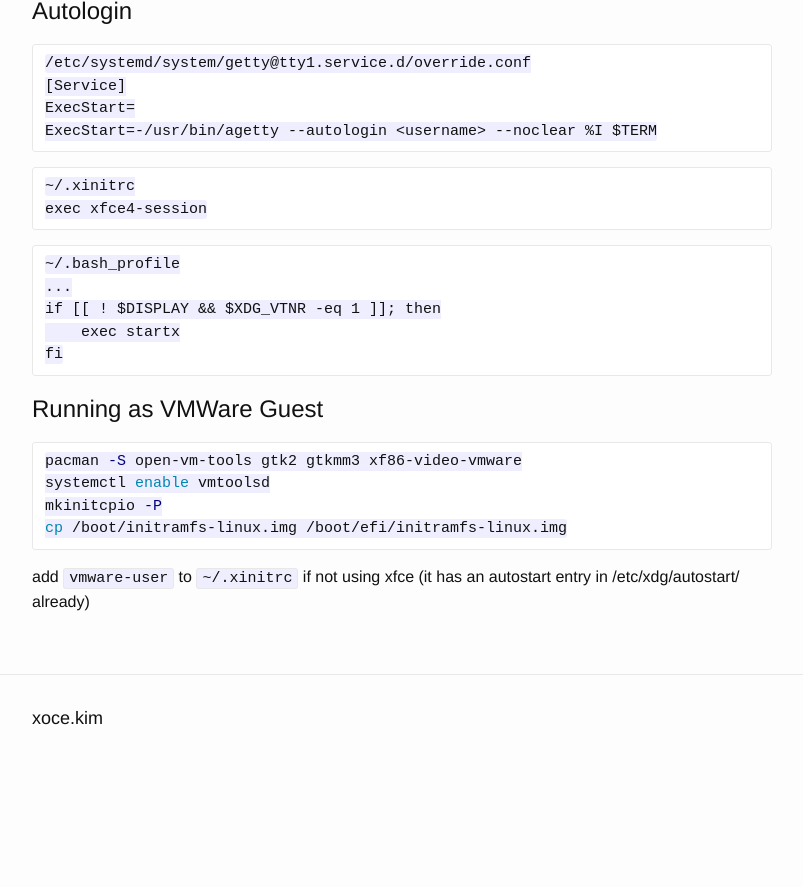
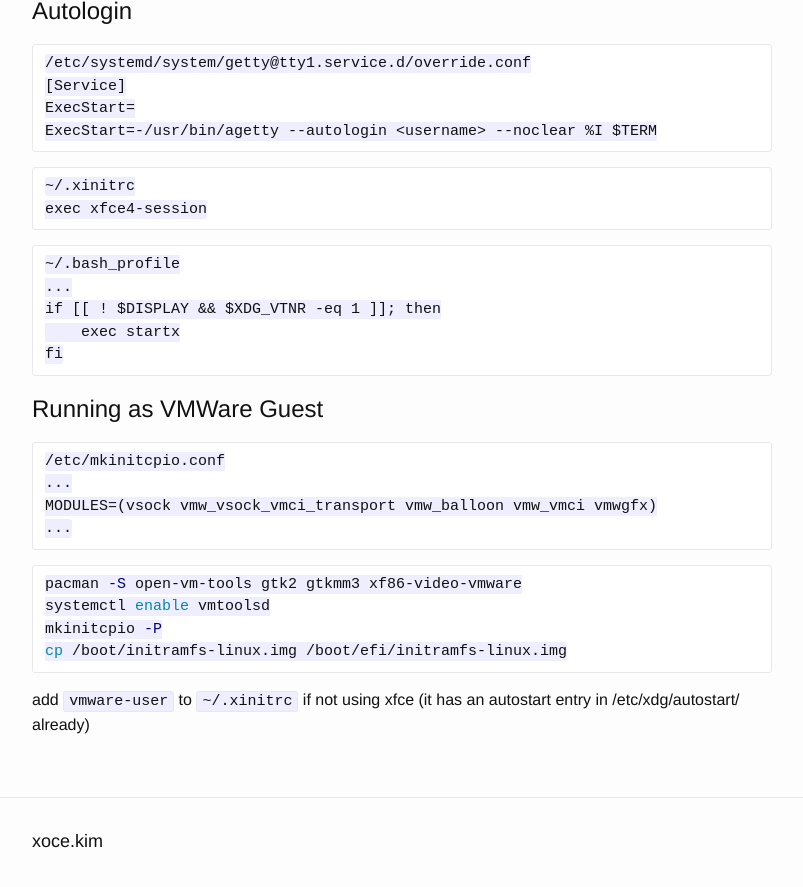
Before and after one commit to xocekim/blog, a Jekyll site: the page built from _posts/2020-10-01-simple-arch-setup-efistub.markdown, in a window 1280 px wide and 900 px high, scrolled down 1353 px. Shown: the top 887 px of the window, without its empty margins (238-1041 px from the left). Built offline with Jekyll 4.4.1, drawn with Linux system fonts in a browser that asks for light colours; before the commit the page ends 2130 px from its top, so only the background shows below that.

Commit message:
more vmware guest additions

````diff
--- a/_posts/2020-10-01-simple-arch-setup-efistub.markdown
+++ b/_posts/2020-10-01-simple-arch-setup-efistub.markdown
@@ -82,6 +82,12 @@ fi
 ```
 
 # Running as VMWare Guest
+```text
+/etc/mkinitcpio.conf
+...
+MODULES=(vsock vmw_vsock_vmci_transport vmw_balloon vmw_vmci vmwgfx)
+...
+```
 ```shell
 pacman -S open-vm-tools gtk2 gtkmm3 xf86-video-vmware
 systemctl enable vmtoolsd
````
